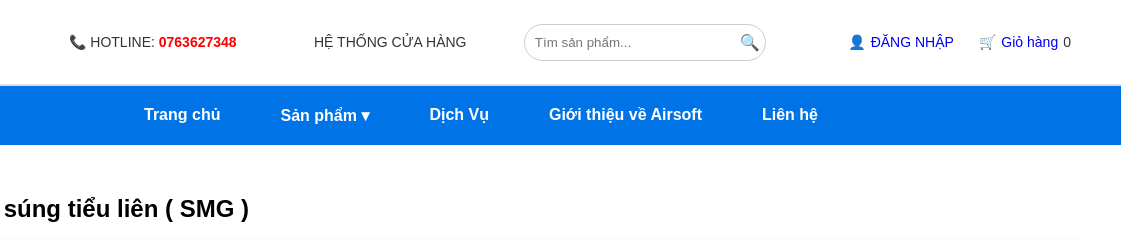
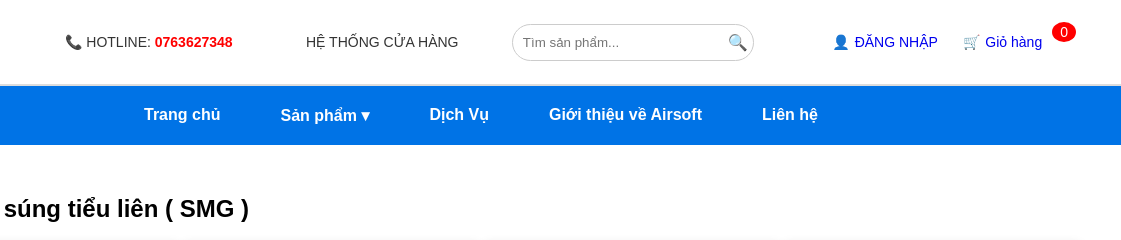
Before and after one commit to HH2kk/website-airsoft-php-, a plain HTML site: page danh mục từng loại súng/súng tiểu liên.html in a window 1280 px wide. Shown: the top 240 px of the page, 159-1280 px from the left. Drawn offline with Linux system fonts and the light colour scheme.

Commit message:
Update súng tiểu liên.html

```diff
--- a/danh mục từng loại súng/súng tiểu liên.html
+++ b/danh mục từng loại súng/súng tiểu liên.html
@@ -76,6 +76,26 @@
         .button-btn:hover {
             background-color: #218838;
         }
+        .cart-count {
+            background-color: red;
+            color: white;
+            border-radius: 50%;
+            padding: 2px 8px;
+            font-size: 14px;
+            position: relative;
+            top: -10px;
+            left: 5px;
+            transition: transform 0.2s ease;
+        }
+        .cart-count.bump {
+            transform: scale(1.4);
+        }
+
+        /* Hiệu ứng click */
+        .button-btn.clicked {
+            background-color: #28a745;
+            transform: scale(1.1);
+        }
     </style>
     <link rel="stylesheet" href="../css/hiệu ứng.css">
 </head>
@@ -101,7 +121,7 @@
         </div>
         <div class="user-icons">
             <div><i class="fas fa-user"></i>&#128100;<!-- Hình người đăng nhập--><a href="Đăng nhập.html">ĐĂNG NHẬP</a></div>
-            <div><i class="fas fa-shopping-cart"></i>&#128722;<!--Biểu tượng giỏ hàng--> <a href="#">Giỏ hàng</a><span class="cart-count">0</span></div>
+            <div><i class="fas fa-shopping-cart"></i>&#128722;<!--Biểu tượng giỏ hàng--> <a href="../html/giỏ hàng.html">Giỏ hàng</a><span class="cart-count">0</span></div>
         </div>
     </div>
     <!-- menu chính của trang  -->
```
